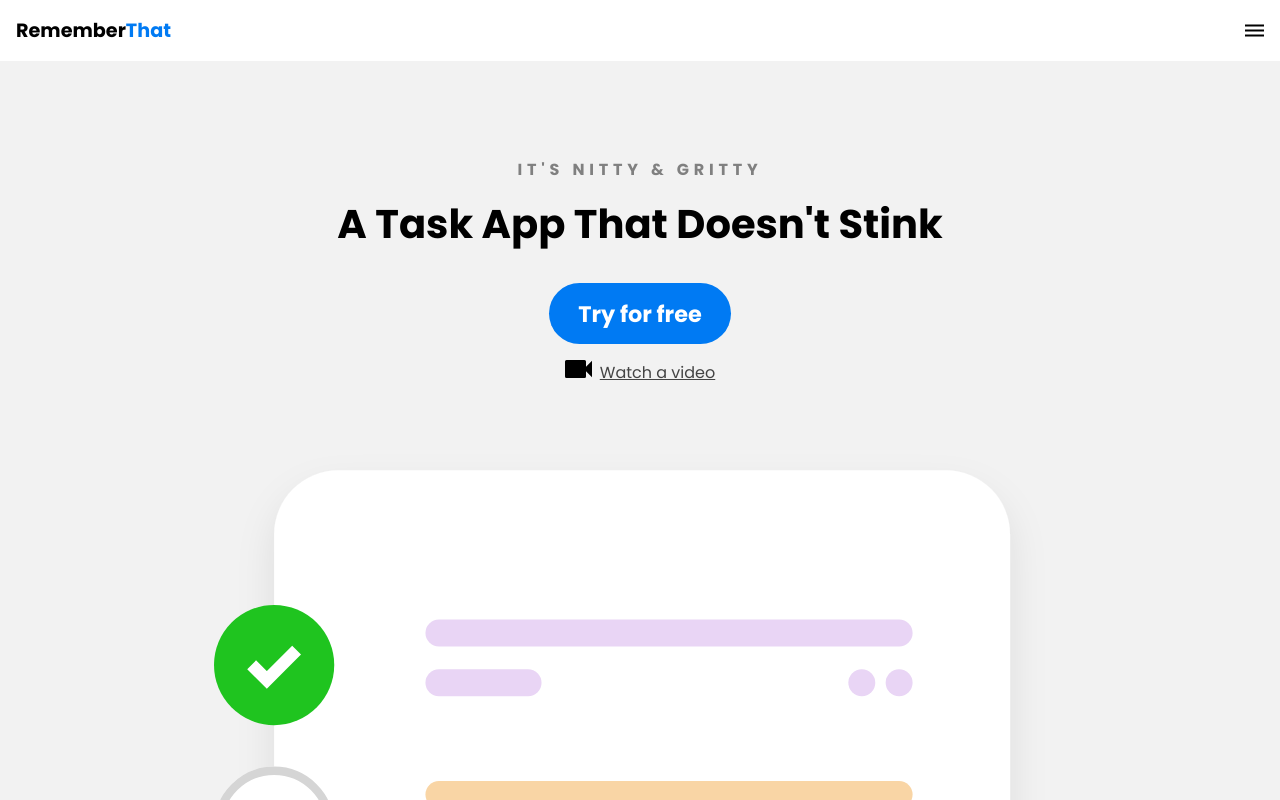
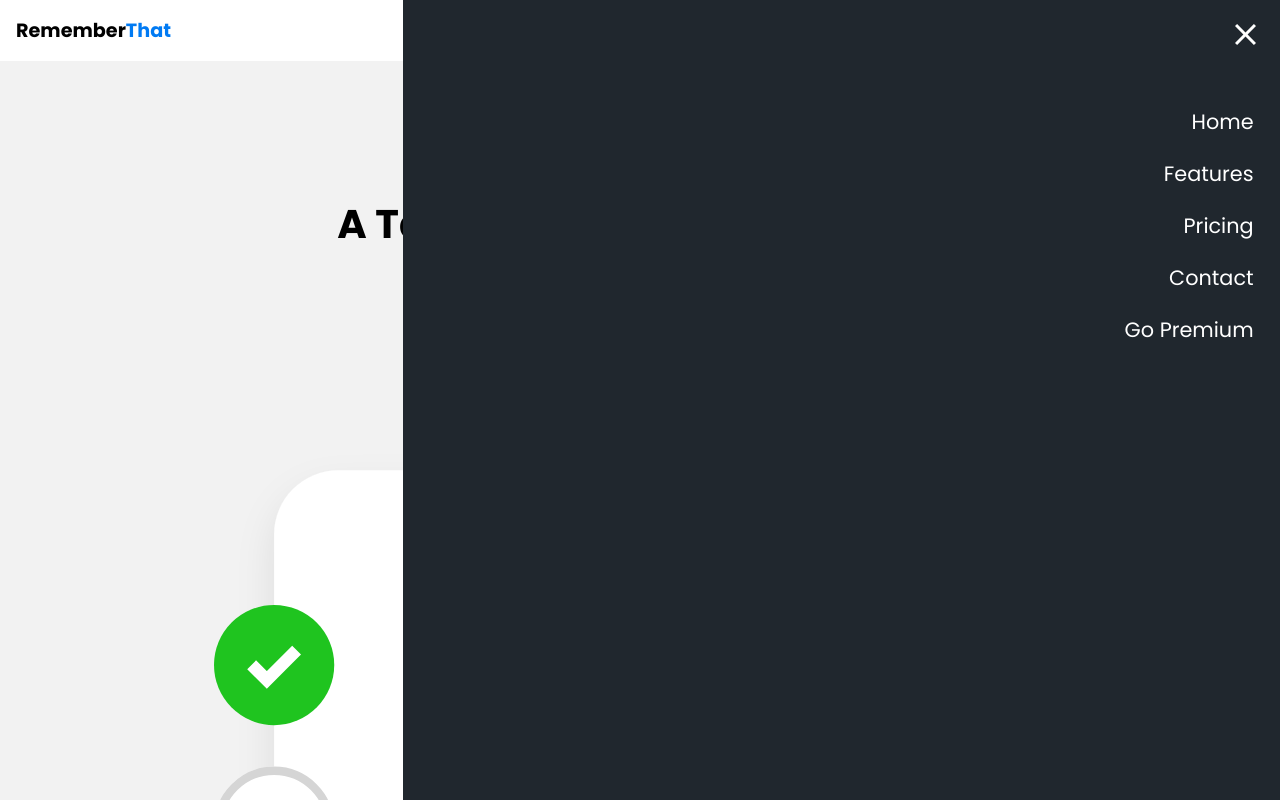
Before and after one commit to pqxglobal/2021Frontend, a plain HTML site: page index.html in a window 1280 px wide. Both pictures are taken after a click on the picture 1254 px from the left and 30 px from the top of the page. Shown: the top 800 px of the page. Drawn offline with Linux system fonts and the light colour scheme.

Commit message:
main.scss => 233 index.html 154-167 script added

```diff
--- a/css/main.scss
+++ b/css/main.scss
@@ -189,3 +189,45 @@ iframe {
   width: 100%;
   height: 300px;
 }
+
+nav.menu-btn {
+  display: block;
+}
+
+nav {
+  position: fixed;
+  z-index: 999;
+  width: 66%;
+  right: 0;
+  top: 0;
+  background: #20272e;
+  height: 100vh;
+  padding: 1em;
+
+  ul.primary-nav {
+    margin-top: 5em;
+  }
+
+  li {
+
+    a {
+      color: white;
+      text-decoration: none;
+      display: block;
+      padding: 0.5em;
+      font-size: 1.3em;
+      text-align: right;
+
+      &:hover {
+        font-weight: bold;
+      }
+    }
+
+  }
+}
+
+.mobile-menu-exit {
+  float: right;
+  margin: 0.5em;
+  cursor: pointer;
+}
--- a/index.html
+++ b/index.html
@@ -150,5 +150,20 @@
         ></iframe>
       </div>
     </section>
+
+    <script>
+      const mobileBtn = document.getElementById("mobile-cta");
+      nav = document.querySelector("nav");
+      mobileBtnExit = document.getElementById("mobile-exit");
+
+      mobileBtn.addEventListener("click", () => {
+        nav.classList.add("menu-btn");
+      });
+
+      mobileBtnExit.addEventListener("click", () => {
+        nav.classList.remove("menu-btn");
+      });
+
+    </script>
   </body>
 </html>
```
Also changed, not shown: css/main.css, 1 other file.
